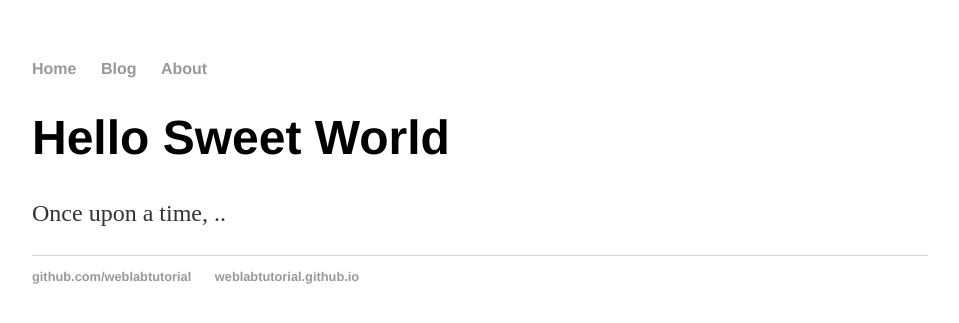
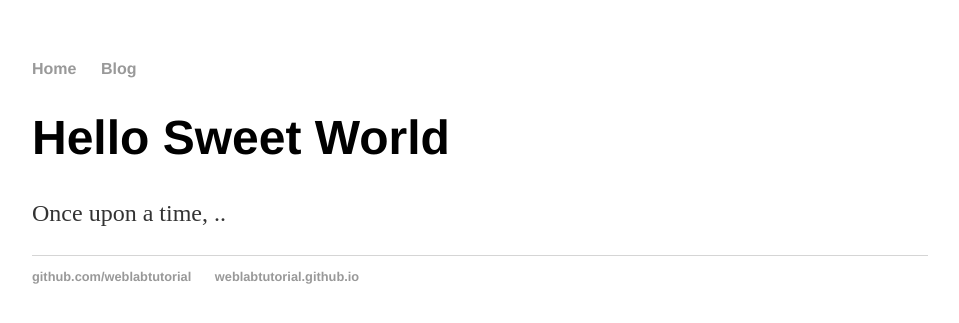
Before and after one commit to coreydtaylor/coreydtaylor.github.io, a Jekyll site: the page built from index.html, in a window 1280 px wide. Shown: the top 323 px of the page, without its empty margins (160-1119 px from the left). Built offline with Jekyll 4.4.1, drawn with Linux system fonts in a browser that asks for light colours.

Commit message:
Update default.html

```diff
--- a/_layouts/default.html
+++ b/_layouts/default.html
@@ -10,7 +10,6 @@
        		<ul>
           		<li><a href="/">Home</a></li>
           		<li><a href="/blog">Blog</a></li>
-			<li><a href="/About">About</a></li>
         	</ul>
       	</nav>
       	<div class="container">
```
